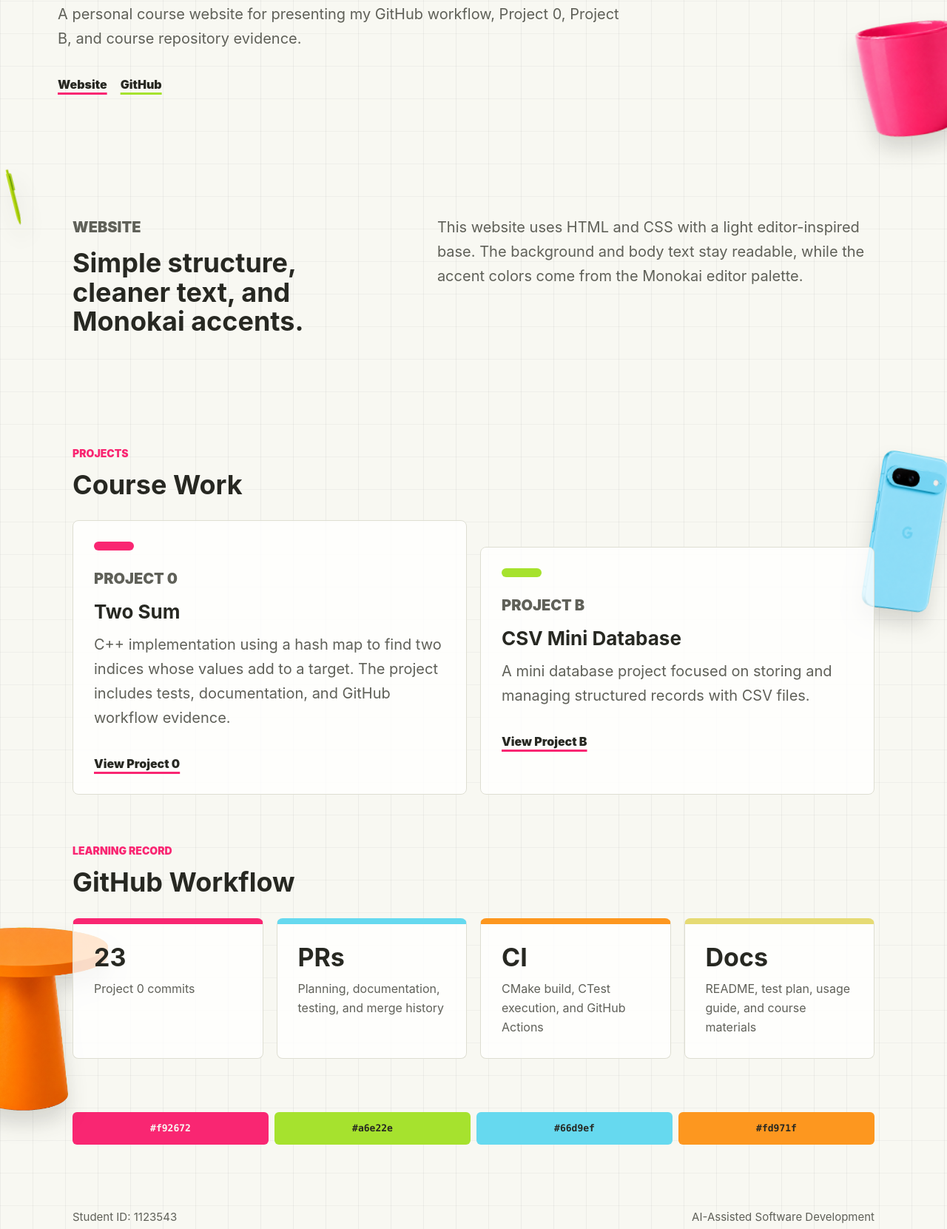
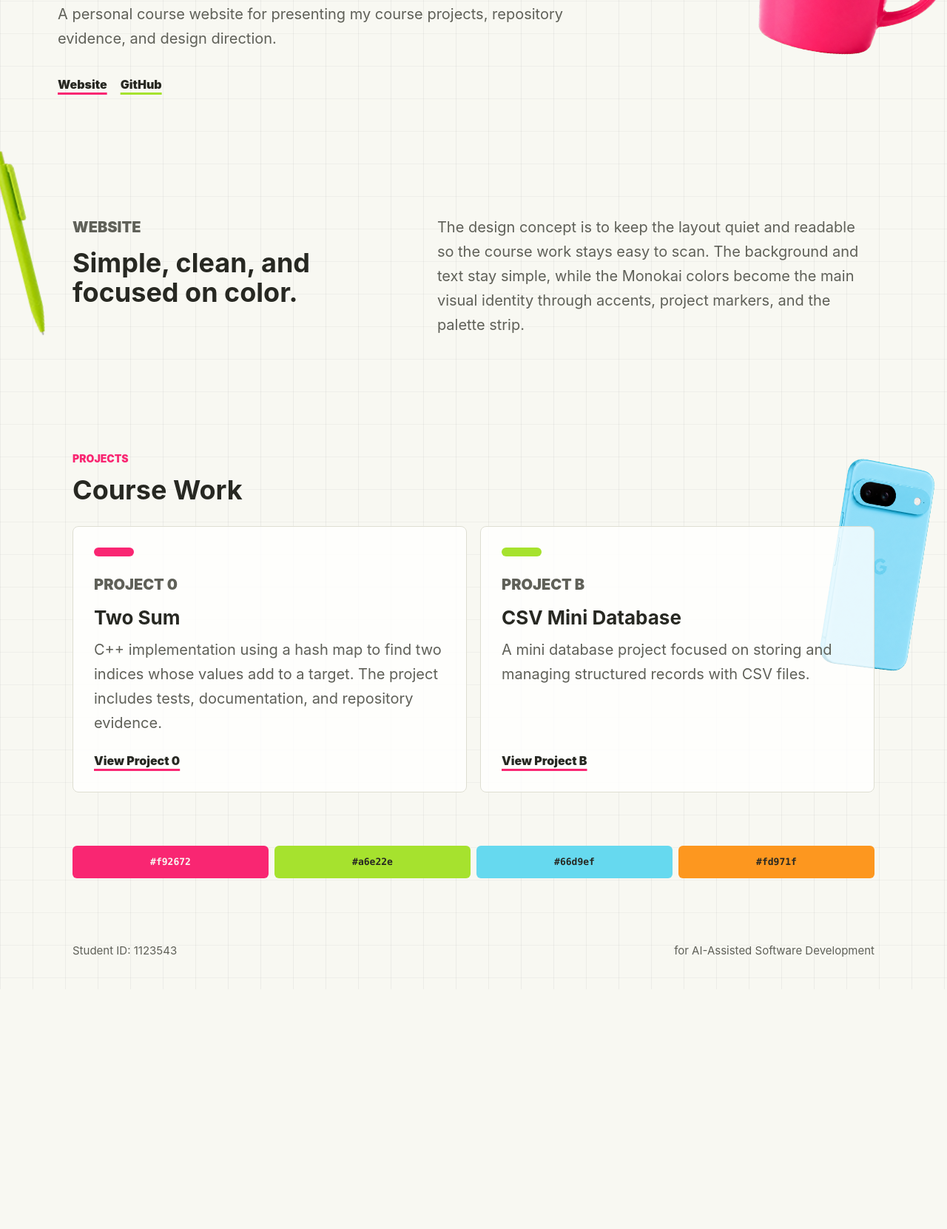
Before and after one commit to fkilr50/11402_CS351, a plain HTML site: page docs/index.html in a window 1280 px wide. Shown: the part 350-2011 px from the top of the page at 74% size. After the commit the page ends 1687 px from the top, so only its background shows below. Drawn offline with Linux system fonts and the light colour scheme.

Commit message:
Update portfolio website design

```diff
--- a/docs/index.html
+++ b/docs/index.html
@@ -12,9 +12,8 @@
   </head>
   <body>
     <header class="site-header">
-      <a class="brand" href="#top">Marvel Aiken</a>
+      <a class="brand" href="https://github.com/fkilr50">by marvel</a>
       <nav class="nav" aria-label="Main navigation">
-        <a href="#website">Website</a>
         <a href="#projects">Projects</a>
       </nav>
     </header>
@@ -22,11 +21,11 @@
     <main id="top" data-art-surface>
       <section class="hero">
         <div class="hero-copy">
-          <p class="kicker">CS351 Final Portfolio</p>
+          <p class="kicker">CS351 Portfolio</p>
           <h1>AI-Assisted Software Development Portfolio</h1>
           <p class="lead">
-            A personal course website for presenting my GitHub workflow,
-            Project 0, Project B, and course repository evidence.
+            A personal course website for presenting my course projects,
+            repository evidence, and design direction.
           </p>
           <div class="actions">
             <a href="https://fkilr50.github.io/11402_CS351/">Website</a>
@@ -45,12 +44,13 @@
       <section id="website" class="intro section-band">
         <div>
           <p class="kicker">Website</p>
-          <h2>Simple structure, cleaner text, and Monokai accents.</h2>
+          <h2>Simple, clean, and focused on color.</h2>
         </div>
         <p>
-          This website uses HTML and CSS with a light editor-inspired base. The
-          background and body text stay readable, while the accent colors come
-          from the Monokai editor palette.
+          The design concept is to keep the layout quiet and readable so the
+          course work stays easy to scan. The background and text stay simple,
+          while the Monokai colors become the main visual identity through
+          accents, project markers, and the palette strip.
         </p>
         <img
           class="object-art side-object side-pen"
@@ -75,7 +75,7 @@
             <p>
               C++ implementation using a hash map to find two indices whose
               values add to a target. The project includes tests, documentation,
-              and GitHub workflow evidence.
+              and repository evidence.
             </p>
             <span class="text-link">
               View Project 0
@@ -104,38 +104,6 @@
         />
       </section>
 
-      <section class="content-section workflow">
-        <div class="section-heading">
-          <p class="kicker">Learning Record</p>
-          <h2>GitHub Workflow</h2>
-        </div>
-        <div class="evidence-grid">
-          <div class="evidence-item">
-            <strong>23</strong>
-            <span>Project 0 commits</span>
-          </div>
-          <div class="evidence-item">
-            <strong>PRs</strong>
-            <span>Planning, documentation, testing, and merge history</span>
-          </div>
-          <div class="evidence-item">
-            <strong>CI</strong>
-            <span>CMake build, CTest execution, and GitHub Actions</span>
-          </div>
-          <div class="evidence-item">
-            <strong>Docs</strong>
-            <span>README, test plan, usage guide, and course materials</span>
-          </div>
-        </div>
-        <img
-          class="object-art side-object side-table"
-          src="assets/objects/table.png"
-          alt=""
-          aria-hidden="true"
-          data-depth="-6"
-        />
-      </section>
-
       <div class="palette-codes palette-strip" aria-label="Monokai accent color codes">
         <span class="palette-code pink">#f92672</span>
         <span class="palette-code green">#a6e22e</span>
@@ -146,7 +114,7 @@
 
     <footer class="site-footer">
       <span>Student ID: 1123543</span>
-      <span>AI-Assisted Software Development</span>
+      <span>for AI-Assisted Software Development</span>
     </footer>
     <script src="script.js"></script>
   </body>
--- a/docs/script.js
+++ b/docs/script.js
@@ -28,3 +28,14 @@ for (const object of document.querySelectorAll(".color-block, .object-art")) {
     object.classList.toggle("is-active");
   });
 }
+
+for (const object of document.querySelectorAll(".object-art")) {
+  let spin = 0;
+  const turnClockwise = () => {
+    spin += 180;
+    object.style.setProperty("--object-spin", `${spin}deg`);
+  };
+
+  object.addEventListener("pointerenter", turnClockwise);
+  object.addEventListener("pointerleave", turnClockwise);
+}
--- a/docs/styles.css
+++ b/docs/styles.css
@@ -199,13 +199,17 @@ h3 {
     transform 520ms ease;
 }
 
-.color-block:hover,
-.project-card:hover,
-.evidence-item:hover {
+.color-block:hover {
   filter: saturate(1.08);
   transform:
     translate(var(--shift-x, 0px), calc(var(--shift-y, 0px) - 10px))
     rotate(calc(var(--tilt, 0deg) + 1.5deg));
+  box-shadow: 0 24px 48px rgba(24, 22, 26, 0.16);
+}
+
+.project-card:hover {
+  filter: saturate(1.08);
+  transform: translateY(-6px);
   box-shadow: 0 24px 48px rgba(24, 22, 26, 0.16);
 }
 
@@ -275,18 +279,17 @@ h3 {
   margin-bottom: 28px;
 }
 
-.project-grid,
-.evidence-grid {
+.project-grid {
   display: grid;
   gap: 18px;
 }
 
 .project-grid {
   grid-template-columns: repeat(2, minmax(0, 1fr));
+  align-items: stretch;
 }
 
-.project-card,
-.evidence-item {
+.project-card {
   position: relative;
   overflow: hidden;
   padding: 28px;
@@ -301,17 +304,15 @@ h3 {
     border-color 240ms ease;
 }
 
-.project-card:nth-child(2) {
-  margin-top: 36px;
-}
-
-.project-card:hover,
-.evidence-item:hover {
+.project-card:hover {
   border-color: var(--pink);
 }
 
 .project-card {
   cursor: pointer;
+  display: flex;
+  flex-direction: column;
+  min-height: 360px;
 }
 
 .card-mark {
@@ -323,49 +324,9 @@ h3 {
 
 .text-link {
   display: inline-flex;
-  margin-top: 12px;
+  margin-top: auto;
   color: var(--text);
   font-weight: 900;
-}
-
-.workflow {
-  padding-top: 64px;
-}
-
-.evidence-grid {
-  grid-template-columns: repeat(4, minmax(0, 1fr));
-}
-
-.evidence-item {
-  min-height: 170px;
-}
-
-.evidence-item:nth-child(1) {
-  border-top: 8px solid var(--pink);
-}
-
-.evidence-item:nth-child(2) {
-  border-top: 8px solid var(--blue);
-}
-
-.evidence-item:nth-child(3) {
-  border-top: 8px solid var(--orange);
-}
-
-.evidence-item:nth-child(4) {
-  border-top: 8px solid var(--yellow);
-}
-
-.evidence-item strong {
-  display: block;
-  margin-bottom: 12px;
-  color: var(--text);
-  font-size: 34px;
-  line-height: 1;
-}
-
-.evidence-item span {
-  color: var(--muted);
 }
 
 .palette-codes {
@@ -418,23 +379,22 @@ h3 {
   height: auto;
   object-fit: contain;
   cursor: pointer;
-  filter: drop-shadow(0 18px 14px rgba(39, 40, 34, 0.16));
   transform:
     translate(var(--shift-x, 0px), var(--shift-y, 0px))
-    rotate(var(--object-tilt, 0deg));
+    rotate(var(--object-tilt, 0deg))
+    rotate(var(--object-spin, 0deg));
   transition:
-    transform 360ms cubic-bezier(0.16, 1, 0.3, 1),
-    filter 360ms ease;
+    transform 620ms cubic-bezier(0.16, 1, 0.3, 1);
   animation: object-float var(--float-time, 7s) ease-in-out infinite alternate;
 }
 
 .object-art:hover,
 .object-art.is-active {
   z-index: 10;
-  filter: drop-shadow(0 26px 18px rgba(39, 40, 34, 0.24));
   transform:
     translate(var(--shift-x, 0px), calc(var(--shift-y, 0px) - 12px))
-    rotate(calc(var(--object-tilt, 0deg) + 2deg))
+    rotate(var(--object-tilt, 0deg))
+    rotate(var(--object-spin, 0deg))
     scale(1.055);
 }
 
@@ -456,17 +416,17 @@ h3 {
   }
 
   .side-mug {
-    right: -118px;
-    bottom: 4px;
-    width: 260px;
-    --object-tilt: -7deg;
+    right: -70px;
+    top: 40px;
+    width: 380px;
+    --object-tilt: 10deg;
     --float-time: 6.5s;
   }
 
   .side-pen {
-    top: -18px;
-    left: -76px;
-    width: 90px;
+    top: -58px;
+    left: -170px;
+    width: 300px;
     --object-tilt: -14deg;
     --float-time: 5.8s;
   }
@@ -474,18 +434,11 @@ h3 {
   .side-phone {
     top: 58px;
     right: -116px;
-    width: 244px;
+    width: 320px;
     --object-tilt: 9deg;
     --float-time: 7.5s;
   }
 
-  .side-table {
-    bottom: -108px;
-    left: -188px;
-    width: 340px;
-    --object-tilt: 0deg;
-    --float-time: 9s;
-  }
 }
 
 .site-footer {
@@ -571,13 +524,8 @@ h3 {
     font-size: 19px;
   }
 
-  .project-grid,
-  .evidence-grid {
+  .project-grid {
     grid-template-columns: 1fr;
-  }
-
-  .project-card:nth-child(2) {
-    margin-top: 0;
   }
 
   .palette-codes {
```
